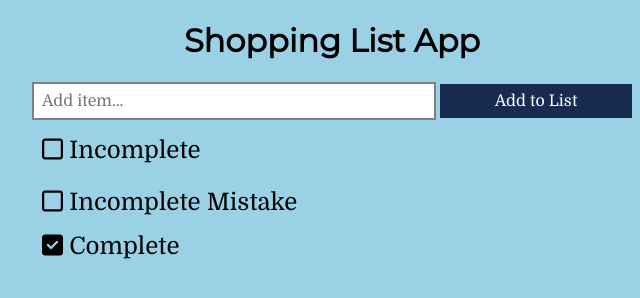
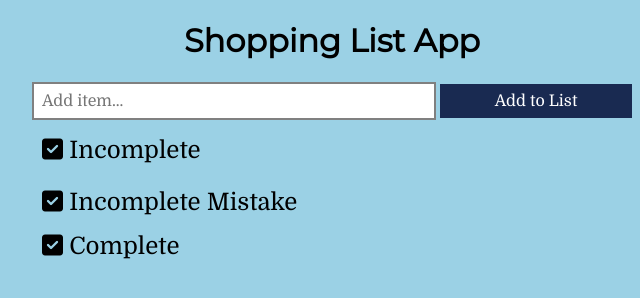
Before and after one commit to tianatucker/Shopping-List-App, a plain HTML site: page index.html in a window 1280 px wide. Shown: the full height of the page, 308-948 px from the left. Drawn offline with nearby package versions, Linux system fonts and the light colour scheme.

Commit message:
restore previous state

```diff
--- a/css/main.css
+++ b/css/main.css
@@ -41,6 +41,9 @@ ul {
 #add-btn {
   background-color: #192A51;
   padding: .5em 1em;
+  color: white;
+  width: 15%;
+  border: none;
 }
 
 .delete-btn {
@@ -59,6 +62,12 @@ li:hover input{
 .incomplete > li::before {
   font-family: "FontAwesome";
   content: "\f096";
+  margin-right: 1%;
+}
+
+.incomplete > li.special::before {
+  font-family: "FontAwesome";
+  content: "\f14a";
   margin-right: 1%;
 }
 
--- a/index.html
+++ b/index.html
@@ -20,8 +20,8 @@
 	</div>
 	<div class="lists">
 		<ul class="incomplete">
-			<li>Incomplete</p></li>
-			<li>Incomplete Mistake<input type="button" value="Delete" class="delete-btn"></li>
+			<li class="special">Incomplete</p></li>
+			<li class="special">Incomplete Mistake<input type="button" value="Delete" class="delete-btn"></li>
 		</ul>
 		<ul class="complete">
 			<li>Complete</li>
```
